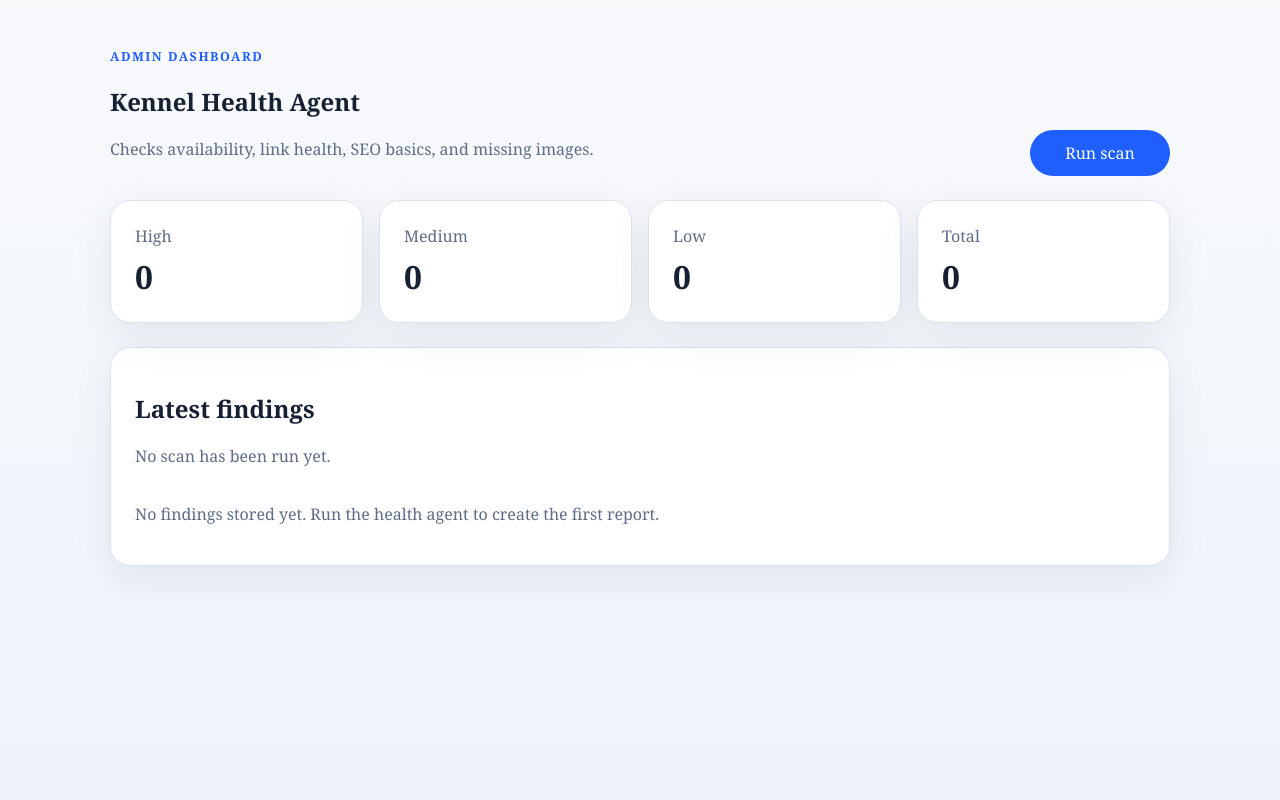
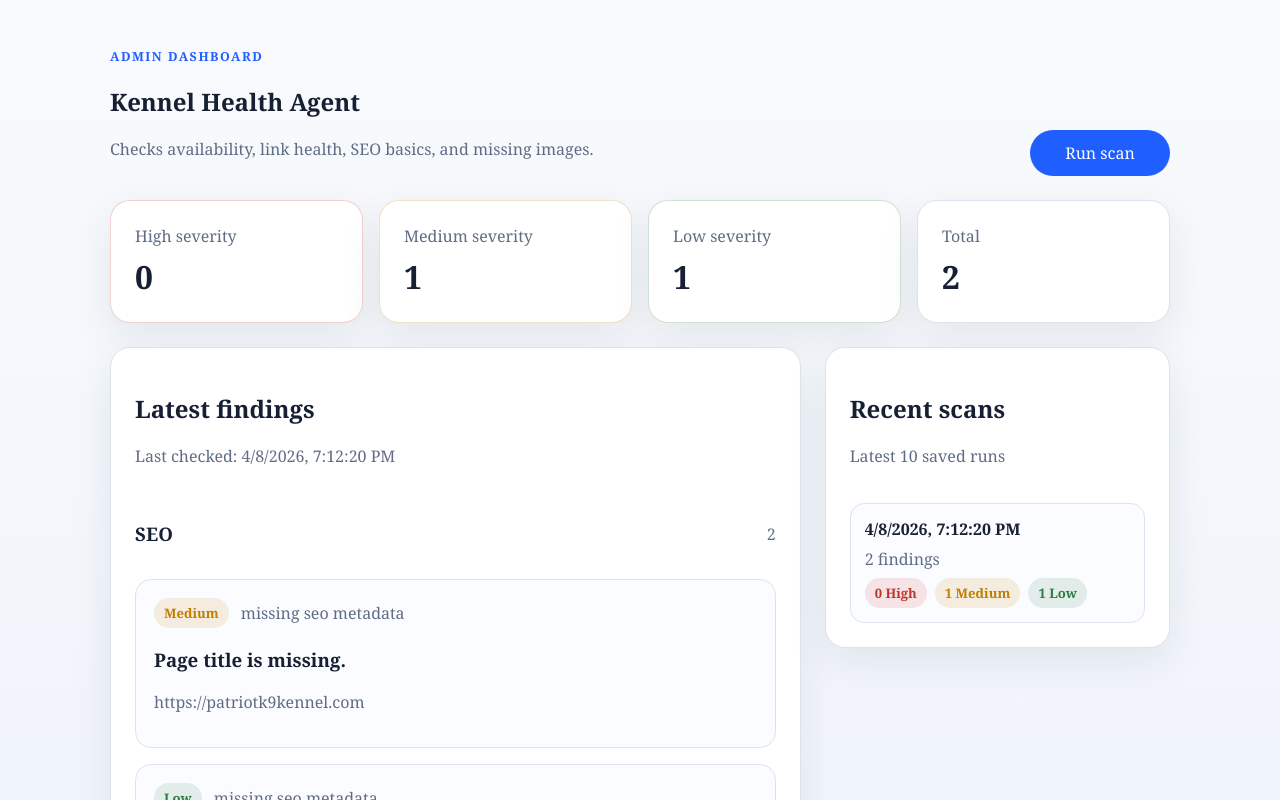
Before and after one commit to HapticVets/kennel-agents, a Next.js app: page /admin in a window 1280 px wide. Shown: the top 800 px of the page. Built offline with nearby package versions, Linux system fonts and the light colour scheme.

Commit message:
Phase 1 upgraded - health agent with history and grouped findings

```diff
--- a/data/findings.json
+++ b/data/findings.json
@@ -1,5 +1,52 @@
 {
-  "checkedAt": "",
-  "baseUrl": "",
-  "findings": []
+  "latest": {
+    "checkedAt": "2026-04-08T19:12:20.862Z",
+    "baseUrl": "https://patriotk9kennel.com",
+    "findings": [
+      {
+        "id": "missing_seo_metadata-https://patriotk9kennel.com-Page-title-is-missing.",
+        "severity": "medium",
+        "category": "seo",
+        "type": "missing_seo_metadata",
+        "pageUrl": "https://patriotk9kennel.com",
+        "message": "Page title is missing.",
+        "checkedAt": "2026-04-08T19:12:20.862Z"
+      },
+      {
+        "id": "missing_seo_metadata-https://patriotk9kennel.com-Meta-description-is-missing.",
+        "severity": "low",
+        "category": "seo",
+        "type": "missing_seo_metadata",
+        "pageUrl": "https://patriotk9kennel.com",
+        "message": "Meta description is missing.",
+        "checkedAt": "2026-04-08T19:12:20.862Z"
+      }
+    ]
+  },
+  "history": [
+    {
+      "checkedAt": "2026-04-08T19:12:20.862Z",
+      "baseUrl": "https://patriotk9kennel.com",
+      "findings": [
+        {
+          "id": "missing_seo_metadata-https://patriotk9kennel.com-Page-title-is-missing.",
+          "severity": "medium",
+          "category": "seo",
+          "type": "missing_seo_metadata",
+          "pageUrl": "https://patriotk9kennel.com",
+          "message": "Page title is missing.",
+          "checkedAt": "2026-04-08T19:12:20.862Z"
+        },
+        {
+          "id": "missing_seo_metadata-https://patriotk9kennel.com-Meta-description-is-missing.",
+          "severity": "low",
+          "category": "seo",
+          "type": "missing_seo_metadata",
+          "pageUrl": "https://patriotk9kennel.com",
+          "message": "Meta description is missing.",
+          "checkedAt": "2026-04-08T19:12:20.862Z"
+        }
+      ]
+    }
+  ]
 }
--- a/src/app/admin/page.tsx
+++ b/src/app/admin/page.tsx
@@ -2,12 +2,26 @@
 
 import { useEffect, useState } from "react";
 
-import type { HealthReport, Severity } from "@/types/health";
+import type {
+  FindingCategory,
+  HealthFinding,
+  HealthReport,
+  HealthReportStore,
+  Severity
+} from "@/types/health";
 
 const severityOrder: Record<Severity, number> = {
   high: 0,
   medium: 1,
   low: 2
+};
+
+const categoryLabels: Record<FindingCategory, string> = {
+  availability: "Availability",
+  links: "Links",
+  seo: "SEO",
+  images: "Images",
+  system: "System"
 };
 
 const emptyReport: HealthReport = {
@@ -16,8 +30,13 @@ const emptyReport: HealthReport = {
   findings: []
 };
 
+const emptyStore: HealthReportStore = {
+  latest: emptyReport,
+  history: []
+};
+
 export default function AdminDashboardPage() {
-  const [report, setReport] = useState<HealthReport>(emptyReport);
+  const [store, setStore] = useState<HealthReportStore>(emptyStore);
   const [loading, setLoading] = useState(true);
   const [running, setRunning] = useState(false);
 
@@ -25,8 +44,8 @@ export default function AdminDashboardPage() {
     async function loadFindings() {
       try {
         const response = await fetch("/api/health", { cache: "no-store" });
-        const data = (await response.json()) as HealthReport;
-        setReport(data);
+        const data = (await response.json()) as HealthReportStore;
+        setStore(data);
       } finally {
         setLoading(false);
       }
@@ -44,15 +63,34 @@ export default function AdminDashboardPage() {
         method: "POST"
       });
 
-      const data = (await response.json()) as HealthReport;
-      setReport(data);
+      const data = (await response.json()) as HealthReportStore;
+      setStore(data);
     } finally {
       setRunning(false);
     }
   }
 
+  const report = store.latest;
   const findings = [...report.findings].sort(
     (left, right) => severityOrder[left.severity] - severityOrder[right.severity]
+  );
+  const severityCounts = {
+    high: findings.filter((item) => item.severity === "high").length,
+    medium: findings.filter((item) => item.severity === "medium").length,
+    low: findings.filter((item) => item.severity === "low").length
+  };
+  const findingsByCategory = findings.reduce<Record<FindingCategory, HealthFinding[]>>(
+    (groups, finding) => {
+      groups[finding.category].push(finding);
+      return groups;
+    },
+    {
+      availability: [],
+      links: [],
+      seo: [],
+      images: [],
+      system: []
+    }
   );
 
   return (
@@ -71,13 +109,14 @@ export default function AdminDashboardPage() {
       </section>
 
       <section className="stats-grid">
-        <StatCard label="High" value={findings.filter((item) => item.severity === "high").length} />
-        <StatCard label="Medium" value={findings.filter((item) => item.severity === "medium").length} />
-        <StatCard label="Low" value={findings.filter((item) => item.severity === "low").length} />
+        <StatCard label="High severity" value={severityCounts.high} tone="high" />
+        <StatCard label="Medium severity" value={severityCounts.medium} tone="medium" />
+        <StatCard label="Low severity" value={severityCounts.low} tone="low" />
         <StatCard label="Total" value={findings.length} />
       </section>
 
-      <section className="card">
+      <section className="dashboard-grid">
+        <div className="card">
           <div className="section-heading">
             <div>
               <h2>Latest findings</h2>
@@ -98,8 +137,19 @@ export default function AdminDashboardPage() {
           ) : null}
 
           {!loading && findings.length > 0 ? (
+            <div className="group-list">
+              {(
+                Object.entries(findingsByCategory) as [FindingCategory, HealthFinding[]][]
+              )
+                .filter(([, items]) => items.length > 0)
+                .map(([category, items]) => (
+                  <section className="finding-group" key={category}>
+                    <div className="group-heading">
+                      <h3>{categoryLabels[category]}</h3>
+                      <span className="group-count">{items.length}</span>
+                    </div>
                     <div className="finding-list">
-            {findings.map((finding) => (
+                      {items.map((finding) => (
                         <article className="finding-card" key={finding.id}>
                           <div className="finding-topline">
                             <span className={`badge badge-${finding.severity}`}>{finding.severity}</span>
@@ -111,15 +161,60 @@ export default function AdminDashboardPage() {
                         </article>
                       ))}
                     </div>
+                  </section>
+                ))}
+            </div>
           ) : null}
+        </div>
+
+        <aside className="card history-card">
+          <div className="section-heading">
+            <div>
+              <h2>Recent scans</h2>
+              <p className="muted">Latest 10 saved runs</p>
+            </div>
+          </div>
+
+          {store.history.length === 0 ? (
+            <p className="muted">No scan history yet.</p>
+          ) : (
+            <div className="history-list">
+              {store.history.map((scan) => {
+                const highCount = scan.findings.filter((item) => item.severity === "high").length;
+                const mediumCount = scan.findings.filter((item) => item.severity === "medium").length;
+                const lowCount = scan.findings.filter((item) => item.severity === "low").length;
+
+                return (
+                  <article className="history-item" key={scan.checkedAt}>
+                    <strong>{new Date(scan.checkedAt).toLocaleString()}</strong>
+                    <span className="muted">{scan.findings.length} findings</span>
+                    <div className="history-severities">
+                      <span className="badge badge-high">{highCount} high</span>
+                      <span className="badge badge-medium">{mediumCount} medium</span>
+                      <span className="badge badge-low">{lowCount} low</span>
+                    </div>
+                  </article>
+                );
+              })}
+            </div>
+          )}
+        </aside>
       </section>
     </main>
   );
 }
 
-function StatCard({ label, value }: { label: string; value: number }) {
+function StatCard({
+  label,
+  value,
+  tone
+}: {
+  label: string;
+  value: number;
+  tone?: Severity;
+}) {
   return (
-    <div className="card stat-card">
+    <div className={`card stat-card ${tone ? `stat-card-${tone}` : ""}`}>
       <span className="stat-label">{label}</span>
       <strong className="stat-value">{value}</strong>
     </div>
--- a/src/app/api/health/route.ts
+++ b/src/app/api/health/route.ts
@@ -1,18 +1,18 @@
 import { NextResponse } from "next/server";
 
 import { runKennelHealthAgent } from "@/lib/health-agent";
-import { readHealthReport, writeHealthReport } from "@/lib/storage";
+import { appendHealthReport, readHealthReportStore } from "@/lib/storage";
 
 export async function GET() {
   // The dashboard reads the latest saved report through this endpoint.
-  const report = await readHealthReport();
-  return NextResponse.json(report);
+  const store = await readHealthReportStore();
+  return NextResponse.json(store);
 }
 
 export async function POST() {
   // Running the agent is explicit in Phase 1 so nothing happens automatically yet.
   const report = await runKennelHealthAgent();
-  await writeHealthReport(report);
+  const store = await appendHealthReport(report);
 
-  return NextResponse.json(report);
+  return NextResponse.json(store);
 }
--- a/src/app/globals.css
+++ b/src/app/globals.css
@@ -98,10 +98,28 @@ button {
   margin-bottom: 24px;
 }
 
+.dashboard-grid {
+  display: grid;
+  grid-template-columns: minmax(0, 2fr) minmax(280px, 1fr);
+  gap: 24px;
+}
+
 .stat-card {
   display: flex;
   flex-direction: column;
   gap: 8px;
+}
+
+.stat-card-high {
+  border-color: rgba(192, 53, 43, 0.22);
+}
+
+.stat-card-medium {
+  border-color: rgba(193, 127, 0, 0.22);
+}
+
+.stat-card-low {
+  border-color: rgba(42, 122, 66, 0.22);
 }
 
 .stat-label {
@@ -124,11 +142,56 @@ button {
   gap: 16px;
 }
 
+.group-list {
+  display: grid;
+  gap: 24px;
+}
+
+.finding-group {
+  display: grid;
+  gap: 14px;
+}
+
+.group-heading {
+  display: flex;
+  align-items: center;
+  justify-content: space-between;
+  gap: 12px;
+}
+
+.group-count {
+  color: var(--muted);
+}
+
 .finding-card {
   border: 1px solid var(--panel-border);
   border-radius: 16px;
   padding: 18px;
   background: #fbfcff;
+}
+
+.history-card {
+  align-self: start;
+}
+
+.history-list {
+  display: grid;
+  gap: 12px;
+}
+
+.history-item {
+  display: grid;
+  gap: 8px;
+  border: 1px solid var(--panel-border);
+  border-radius: 14px;
+  padding: 14px;
+  background: #fbfcff;
+}
+
+.history-severities {
+  display: flex;
+  flex-wrap: wrap;
+  gap: 8px;
 }
 
 .finding-topline {
@@ -178,6 +241,10 @@ button {
   .stats-grid {
     grid-template-columns: repeat(2, minmax(0, 1fr));
   }
+
+  .dashboard-grid {
+    grid-template-columns: 1fr;
+  }
 }
 
 @media (max-width: 560px) {
--- a/src/lib/config.ts
+++ b/src/lib/config.ts
@@ -2,5 +2,7 @@
 export const SITE_URL = "https://patriotk9kennel.com";
 
 // We keep the crawl intentionally small for a high-confidence first phase.
+export const MAX_PAGES = 6;
 export const MAX_KEY_PAGES = 5;
 export const MAX_LINK_CHECKS = 20;
+export const MAX_SCAN_HISTORY = 10;
--- a/src/lib/health-agent.ts
+++ b/src/lib/health-agent.ts
@@ -1,12 +1,29 @@
 import * as cheerio from "cheerio";
 
-import { MAX_KEY_PAGES, MAX_LINK_CHECKS, SITE_URL } from "@/lib/config";
+import { MAX_LINK_CHECKS, MAX_PAGES, SITE_URL } from "@/lib/config";
 import type {
   HealthFinding,
+  FindingCategory,
   HealthReport,
   PageScanResult,
   Severity
 } from "@/types/health";
+
+function getCategory(type: HealthFinding["type"]): FindingCategory {
+  switch (type) {
+    case "homepage_availability":
+    case "key_page_availability":
+      return "availability";
+    case "broken_internal_link":
+      return "links";
+    case "missing_seo_metadata":
+      return "seo";
+    case "missing_image":
+      return "images";
+    default:
+      return "system";
+  }
+}
 
 function buildFinding(
   type: HealthFinding["type"],
@@ -19,6 +36,7 @@ function buildFinding(
   return {
     id: `${type}-${pageUrl}-${message}`.replace(/[^a-zA-Z0-9-_:/.]/g, "-"),
     severity,
+    category: getCategory(type),
     type,
     pageUrl,
     message,
@@ -55,6 +73,7 @@ function normalizeUrl(href: string, baseUrl: string): string | null {
 async function fetchPage(url: string): Promise<{
   status: number | null;
   html: string | null;
+  error?: string;
 }> {
   try {
     const response = await fetch(url, {
@@ -71,10 +90,11 @@ async function fetchPage(url: string): Promise<{
       status: response.status,
       html
     };
-  } catch {
+  } catch (error) {
     return {
       status: null,
-      html: null
+      html: null,
+      error: error instanceof Error ? error.message : "Unknown request error."
     };
   }
 }
@@ -120,7 +140,7 @@ async function scanPage(url: string): Promise<PageScanResult> {
 
 async function checkImageAvailability(
   imageUrl: string
-): Promise<{ ok: boolean; status: number | null }> {
+): Promise<{ ok: boolean; status: number | null; error?: string }> {
   try {
     const response = await fetch(imageUrl, {
       method: "HEAD",
@@ -134,10 +154,11 @@ async function checkImageAvailability(
       ok: response.ok,
       status: response.status
     };
-  } catch {
+  } catch (error) {
     return {
       ok: false,
-      status: null
+      status: null,
+      error: error instanceof Error ? error.message : "Unknown image request error."
     };
   }
 }
@@ -171,10 +192,28 @@ export async function runKennelHealthAgent(): Promise<HealthReport> {
 
   const keyPages = homepage.internalLinks
     .filter((url) => url !== SITE_URL && url !== `${SITE_URL}/`)
-    .slice(0, MAX_KEY_PAGES);
+    .slice(0, Math.max(MAX_PAGES - 1, 0));
 
   const pagesToScan = [SITE_URL, ...keyPages];
-  const scannedPages = await Promise.all(pagesToScan.map((url) => scanPage(url)));
+  const scannedPages: PageScanResult[] = [];
+
+  // Individual page failures should surface as findings instead of ending the scan.
+  for (const url of pagesToScan) {
+    try {
+      scannedPages.push(await scanPage(url));
+    } catch (error) {
+      findings.push(
+        buildFinding(
+          url === SITE_URL ? "homepage_availability" : "key_page_availability",
+          "high",
+          url,
+          "Page scan failed unexpectedly.",
+          checkedAt,
+          error instanceof Error ? error.message : "Unknown scan error."
+        )
+      );
+    }
+  }
 
   for (const page of scannedPages) {
     if (!page.available) {
@@ -239,7 +278,7 @@ export async function runKennelHealthAgent(): Promise<HealthReport> {
           checkedAt,
           link.result.status
             ? `Received HTTP ${link.result.status}.`
-            : "Request failed."
+            : link.result.error ?? "Request failed."
         )
       );
     }
@@ -278,13 +317,15 @@ export async function runKennelHealthAgent(): Promise<HealthReport> {
             "missing_image",
             "medium",
             page.url,
-            "Image appears to be missing or unavailable.",
-            checkedAt,
-            `${image.imageUrl} returned ${image.result.status ?? "no response"}.`
-          )
-        );
-      }
+          "Image appears to be missing or unavailable.",
+          checkedAt,
+          image.result.status
+            ? `${image.imageUrl} returned ${image.result.status}.`
+            : `${image.imageUrl} failed: ${image.result.error ?? "no response"}.`
+        )
+      );
     }
+  }
   }
 
   return {
--- a/src/lib/storage.ts
+++ b/src/lib/storage.ts
@@ -1,7 +1,8 @@
 import { mkdir, readFile, writeFile } from "fs/promises";
 import path from "path";
 
-import type { HealthReport } from "@/types/health";
+import { MAX_SCAN_HISTORY } from "@/lib/config";
+import type { HealthReport, HealthReportStore } from "@/types/health";
 
 const dataDirectory = path.join(process.cwd(), "data");
 const findingsFilePath = path.join(dataDirectory, "findings.json");
@@ -12,17 +13,52 @@ const emptyReport = (): HealthReport => ({
   findings: []
 });
 
-export async function readHealthReport(): Promise<HealthReport> {
+const emptyStore = (): HealthReportStore => ({
+  latest: emptyReport(),
+  history: []
+});
+
+function normalizeStore(data: unknown): HealthReportStore {
+  // This fallback keeps older single-report JSON files compatible.
+  if (
+    data &&
+    typeof data === "object" &&
+    "latest" in data &&
+    "history" in data
+  ) {
+    return data as HealthReportStore;
+  }
+
+  if (data && typeof data === "object" && "findings" in data) {
+    const report = data as HealthReport;
+    return {
+      latest: report,
+      history: report.checkedAt ? [report] : []
+    };
+  }
+
+  return emptyStore();
+}
+
+export async function readHealthReportStore(): Promise<HealthReportStore> {
   try {
     const fileContents = await readFile(findingsFilePath, "utf8");
-    return JSON.parse(fileContents) as HealthReport;
+    return normalizeStore(JSON.parse(fileContents));
   } catch {
-    return emptyReport();
+    return emptyStore();
   }
 }
 
-export async function writeHealthReport(report: HealthReport): Promise<void> {
+export async function appendHealthReport(report: HealthReport): Promise<HealthReportStore> {
+  const currentStore = await readHealthReportStore();
+  const history = [report, ...currentStore.history].slice(0, MAX_SCAN_HISTORY);
+  const nextStore: HealthReportStore = {
+    latest: report,
+    history
+  };
+
   // A local JSON file keeps Phase 1 easy to inspect before we introduce a database.
   await mkdir(dataDirectory, { recursive: true });
-  await writeFile(findingsFilePath, JSON.stringify(report, null, 2), "utf8");
+  await writeFile(findingsFilePath, JSON.stringify(nextStore, null, 2), "utf8");
+  return nextStore;
 }
```
Also changed, not shown: src/types/health.ts (+12 -0 lines). Lines whose indentation alone changed are shown as unchanged.
